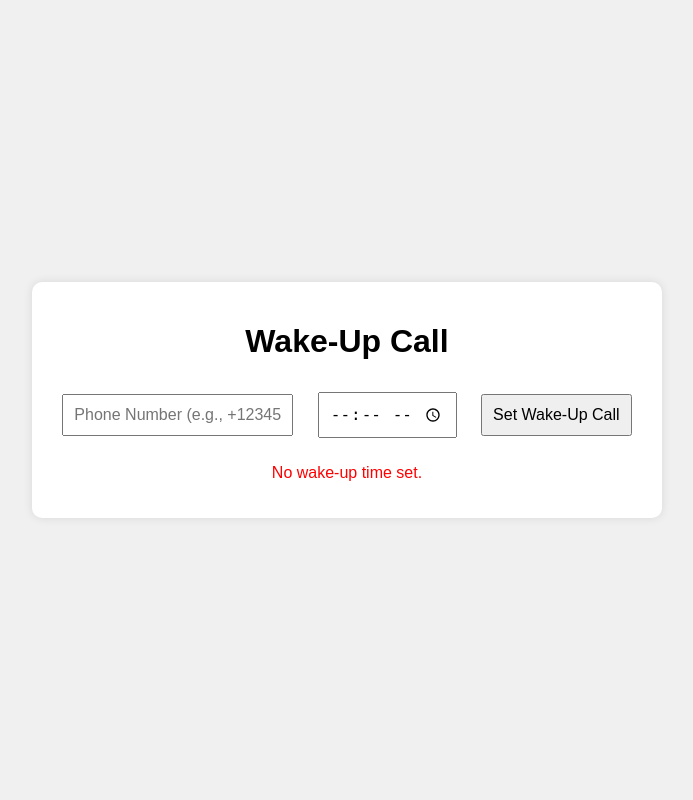
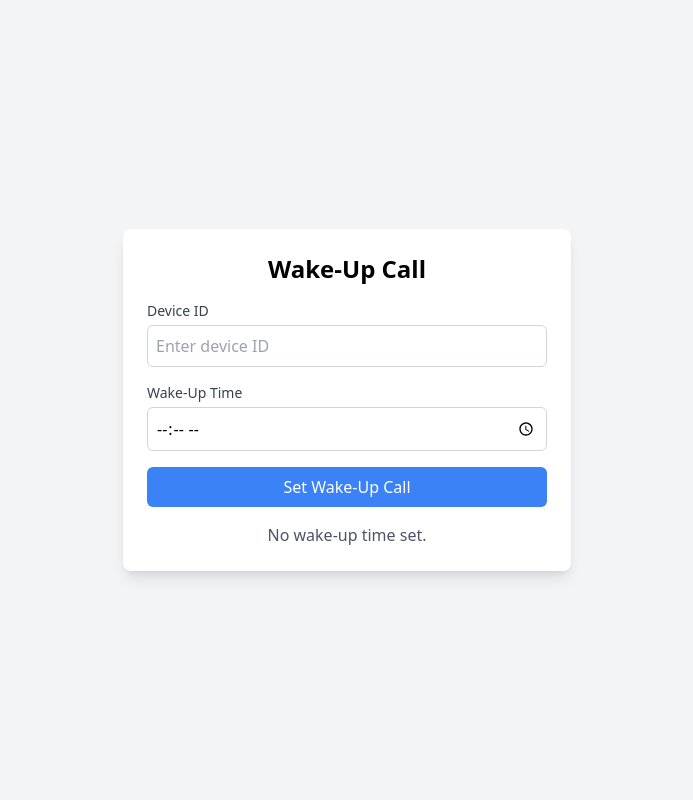
Before and after one commit to kushalsamant/wakeupcall, a Flask app: page / in a window 1280 px wide. Shown: the whole page, without its empty margins (293-986 px from the left). Run offline with Flask 3, Linux system fonts and the light colour scheme; some libraries are stand-ins or nearby versions.

```diff
--- a/backend/app.py
+++ b/backend/app.py
@@ -1,12 +1,7 @@
 from flask import Flask, request, render_template
 from supabase import create_client
-from twilio.rest import Client
 from dotenv import load_dotenv
 import os
-import schedule
-import time
-import threading
-from datetime import datetime
 
 app = Flask(__name__)
 load_dotenv()
@@ -16,48 +11,27 @@ supabase_url = os.getenv("SUPABASE_URL")
 supabase_key = os.getenv("SUPABASE_KEY")
 supabase = create_client(supabase_url, supabase_key)
 
-# Initialize Twilio
-twilio_client = Client(os.getenv("TWILIO_ACCOUNT_SID"), os.getenv("TWILIO_AUTH_TOKEN"))
-twilio_phone = os.getenv("TWILIO_PHONE_NUMBER")
-
 @app.route("/")
 def index():
     return render_template("index.html", status="No wake-up time set.")
 
 @app.route("/set-wakeup", methods=["POST"])
 def set_wakeup():
-    phone_number = request.form["phone_number"]
+    device_id = request.form["device_id"]
     wakeup_time = request.form["wakeup_time"]
 
-    try:
-        supabase.table("wakeups").insert({
-            "phone_number": phone_number,
-            "wakeup_time": wakeup_time
-        }).execute()
-        return render_template("index.html", status=f"Wake-up call set for {wakeup_time} to {phone_number}")
-    except Exception as e:
-        return render_template("index.html", status=f"Error: {str(e)}")
+    # Store in Supabase
+    supabase.table("wakeups").insert({
+        "device_id": device_id,
+        "wakeup_time": wakeup_time
+    }).execute()
 
-def check_wakeups():
-    while True:
-        current_time = datetime.now().strftime("%H:%M")
-        try:
-            wakeups = supabase.table("wakeups").select("*").eq("wakeup_time", current_time).execute()
+    return render_template("index.html", status=f"Wake-up set for {wakeup_time}")
 
-            for wakeup in wakeups.data:
-                phone_number = wakeup["phone_number"]
-                twilio_client.calls.create(
-                    to=phone_number,
-                    from_=twilio_phone,
-                    twiml="<Response><Say>Wake up! It's time to start your day!</Say></Response>"
-                )
-                supabase.table("wakeups").delete().eq("id", wakeup["id"]).execute()
-        except Exception as e:
-            print(f"Error checking wakeups: {e}")
-
-        time.sleep(60)  # Check every minute
-
-threading.Thread(target=check_wakeups, daemon=True).start()
+@app.route("/get-wakeup/<device_id>", methods=["GET"])
+def get_wakeup(device_id):
+    result = supabase.table("wakeups").select("*").eq("device_id", device_id).execute()
+    return {"wakeups": result.data}
 
 if __name__ == "__main__":
-    app.run(debug=True, host="0.0.0.0", port=5000)
+    app.run(debug=True)
--- a/backend/templates/index.html
+++ b/backend/templates/index.html
@@ -1,49 +1,27 @@
 <!DOCTYPE html>
 <html lang="en">
 <head>
-    <meta charset="UTF-8">
-    <meta name="viewport" content="width=device-width, initial-scale=1.0">
-    <title>Wake-Up Call</title>
-    <style>
-        body {
-            font-family: Arial, sans-serif;
-            display: flex;
-            justify-content: center;
-            align-items: center;
-            height: 100vh;
-            margin: 0;
-            background-color: #f0f0f0;
-        }
-        .container {
-            text-align: center;
-            background: white;
-            padding: 20px;
-            border-radius: 10px;
-            box-shadow: 0 0 10px rgba(0,0,0,0.1);
-        }
-        input, button {
-            margin: 10px;
-            padding: 10px;
-            font-size: 16px;
-        }
-        .status {
-            color: green;
-            margin-top: 10px;
-        }
-        .error {
-            color: red;
-        }
-    </style>
+  <meta charset="UTF-8">
+  <meta name="viewport" content="width=device-width, initial-scale=1.0">
+  <title>Wake-Up Call App</title>
+  <script src="https://cdn.tailwindcss.com"></script>
 </head>
-<body>
-    <div class="container">
-        <h1>Wake-Up Call</h1>
-        <form action="/set-wakeup" method="POST">
-            <input type="tel" name="phone_number" placeholder="Phone Number (e.g., +1234567890)" required>
-            <input type="time" name="wakeup_time" required>
-            <button type="submit">Set Wake-Up Call</button>
-        </form>
-        <p class="{{ 'status' if status.startswith('Wake-up call set') else 'error' }}">{{ status }}</p>
-    </div>
+<body class="bg-gray-100 flex items-center justify-center min-h-screen">
+  <div class="bg-white p-6 rounded-lg shadow-lg w-full max-w-md">
+    <h1 class="text-2xl font-bold text-center mb-4">Wake-Up Call</h1>
+    <form action="/set-wakeup" method="POST">
+      <div class="mb-4">
+        <label for="device-id" class="block text-sm font-medium text-gray-700">Device ID</label>
+        <input type="text" id="device-id" name="device_id" placeholder="Enter device ID" class="mt-1 block w-full p-2 border border-gray-300 rounded-md" required>
+      </div>
+      <div class="mb-4">
+        <label for="wakeup-time" class="block text-sm font-medium text-gray-700">Wake-Up Time</label>
+        <input type="time" id="wakeup-time" name="wakeup_time" class="mt-1 block w-full p-2 border border-gray-300 rounded-md" required>
+      </div>
+      <button type="submit" class="w-full bg-blue-500 text-white p-2 rounded-md hover:bg-blue-600">Set Wake-Up Call</button>
+    </form>
+    <p id="status" class="mt-4 text-center text-gray-600">{{ status }}</p>
+  </div>
 </body>
 </html>
+</xaiArtifact>
```
